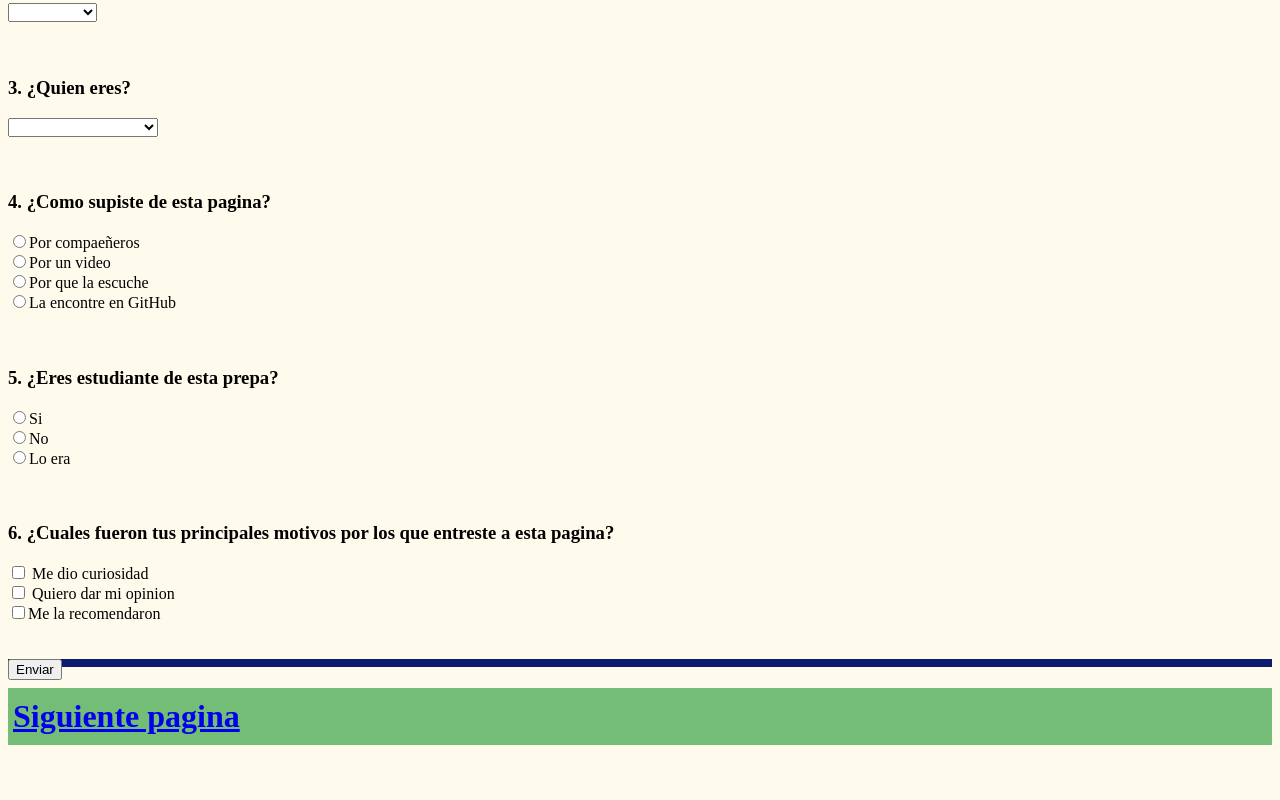
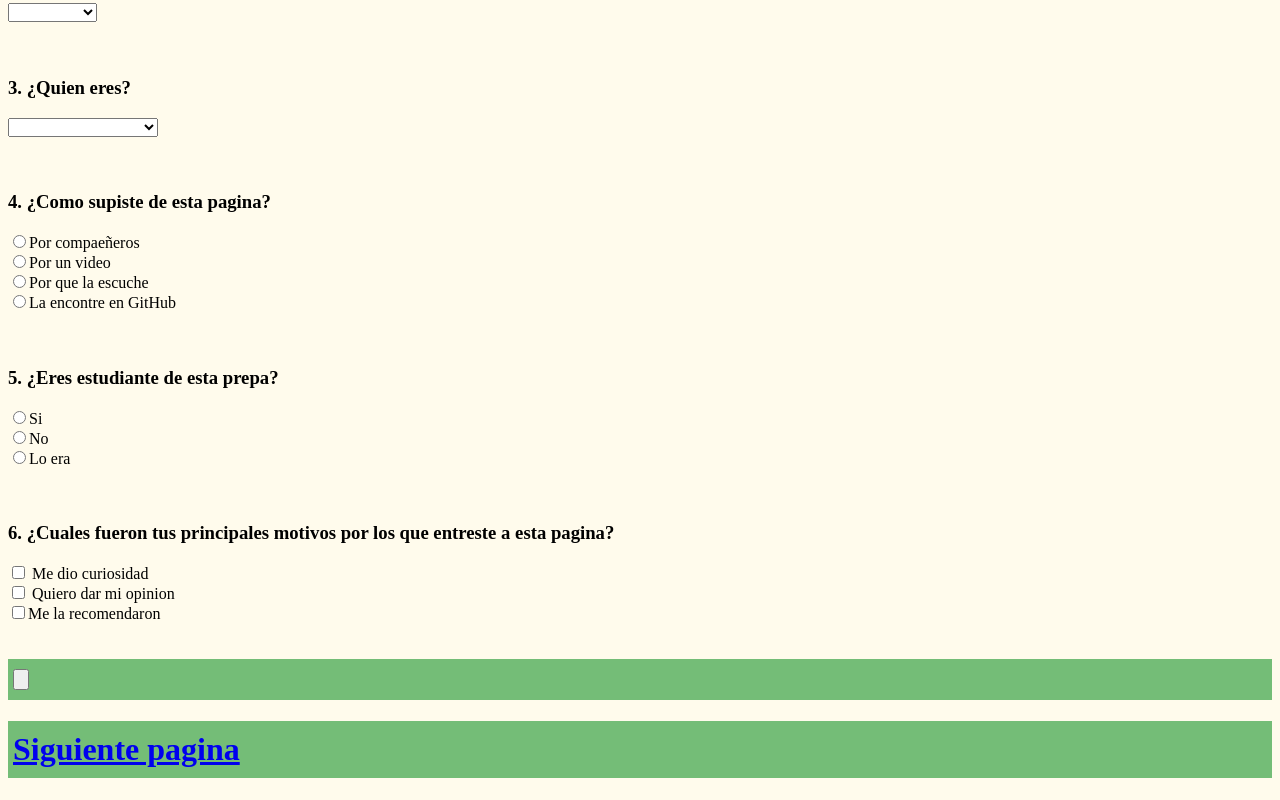
Before and after one commit to Mr-Therrian/Buzon-de-quejas-preparatoria-N-9, a plain HTML site: page Detalles.html in a window 1280 px wide. Shown: the part 528-1328 px from the top of the page. Before the commit the page ends 1295 px from the top, so only its background shows below. Drawn offline with Linux system fonts and the light colour scheme.

Commit message:
actualizar

```diff
--- a/Detalles.html
+++ b/Detalles.html
@@ -106,7 +106,7 @@
         <br>
         <br>
         <div class="enviar">
-            <button type="submit">Enviar</button>
+            <input type="button">
         </div>
         <h1>
         <div class="boton">
--- a/cd.css
+++ b/cd.css
@@ -49,8 +49,8 @@ div.boton{
             border: none;
         }
 div.enviar{
-    display: block;
-    height: 8px;
-    background-color: rgb(10, 29, 110);
-    width: 100%;
+    padding: 10px 5px;
+            background-color: #74bd77;
+            color: white;
+            border: none;
 }
```
Also changed, not shown: introduccion.html (+1 -1 lines).
